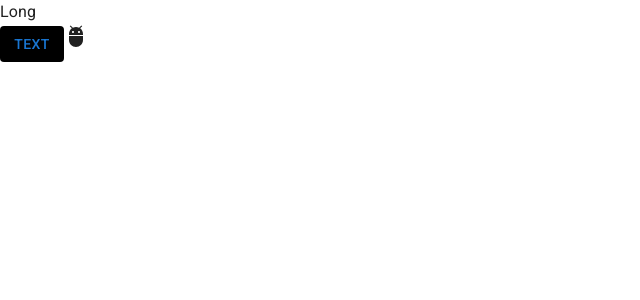
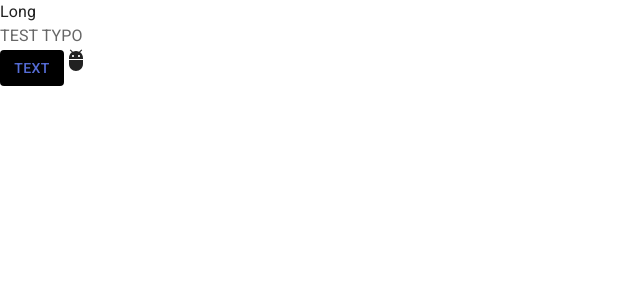
Before and after one commit to LongSolomon/trello-web, a React (Vite) app: page / in a window 1280 px wide. Shown: the top 300 px of the page, without its empty margins (0-640 px from the left). Built offline with nearby package versions, Linux system fonts and the light colour scheme.

Commit message:
config-theme

```diff
--- a/src/App.jsx
+++ b/src/App.jsx
@@ -1,13 +1,17 @@
 import { useState } from "react";
 
-import { Button } from "@mui/material";
-import AdbIcon from '@mui/icons-material/Adb';
+import Button from "@mui/material/Button";
+import AdbIcon from "@mui/icons-material/Adb";
+import Typography from "@mui/material/Typography";
 
 function App() {
   return (
     <>
       <div>Long</div>
-      <Button style={{backgroundColor:"black"}}>Text</Button>
+      <Typography variant="body1" color="text.secondary">
+        TEST TYPO
+      </Typography>
+      <Button style={{ backgroundColor: "black" }}>Text</Button>
       <AdbIcon></AdbIcon>
     </>
   );
--- a/src/main.jsx
+++ b/src/main.jsx
@@ -2,10 +2,13 @@
 import ReactDOM from "react-dom/client";
 import App from "./App.jsx";
 import CssBaseline from "@mui/material/CssBaseline";
-//a
+import { ThemeProvider } from "@mui/material/styles";
+import theme from "./theme";
 ReactDOM.createRoot(document.getElementById("root")).render(
   <React.StrictMode>
-    <CssBaseline />
-    <App />
+    <ThemeProvider theme={theme}>
+      <CssBaseline />
+      <App />
+    </ThemeProvider>
   </React.StrictMode>
 );
--- /dev/null
+++ b/src/theme.js
@@ -0,0 +1,19 @@
+import { createTheme } from "@mui/material/styles";
+import { red } from "@mui/material/colors";
+
+// Create a theme instance.
+const theme = createTheme({
+  palette: {
+    primary: {
+      main: "#556cd6",
+    },
+    secondary: {
+      main: "#19857b",
+    },
+    error: {
+      main: red.A400,
+    },
+  },
+});
+
+export default theme;
```
